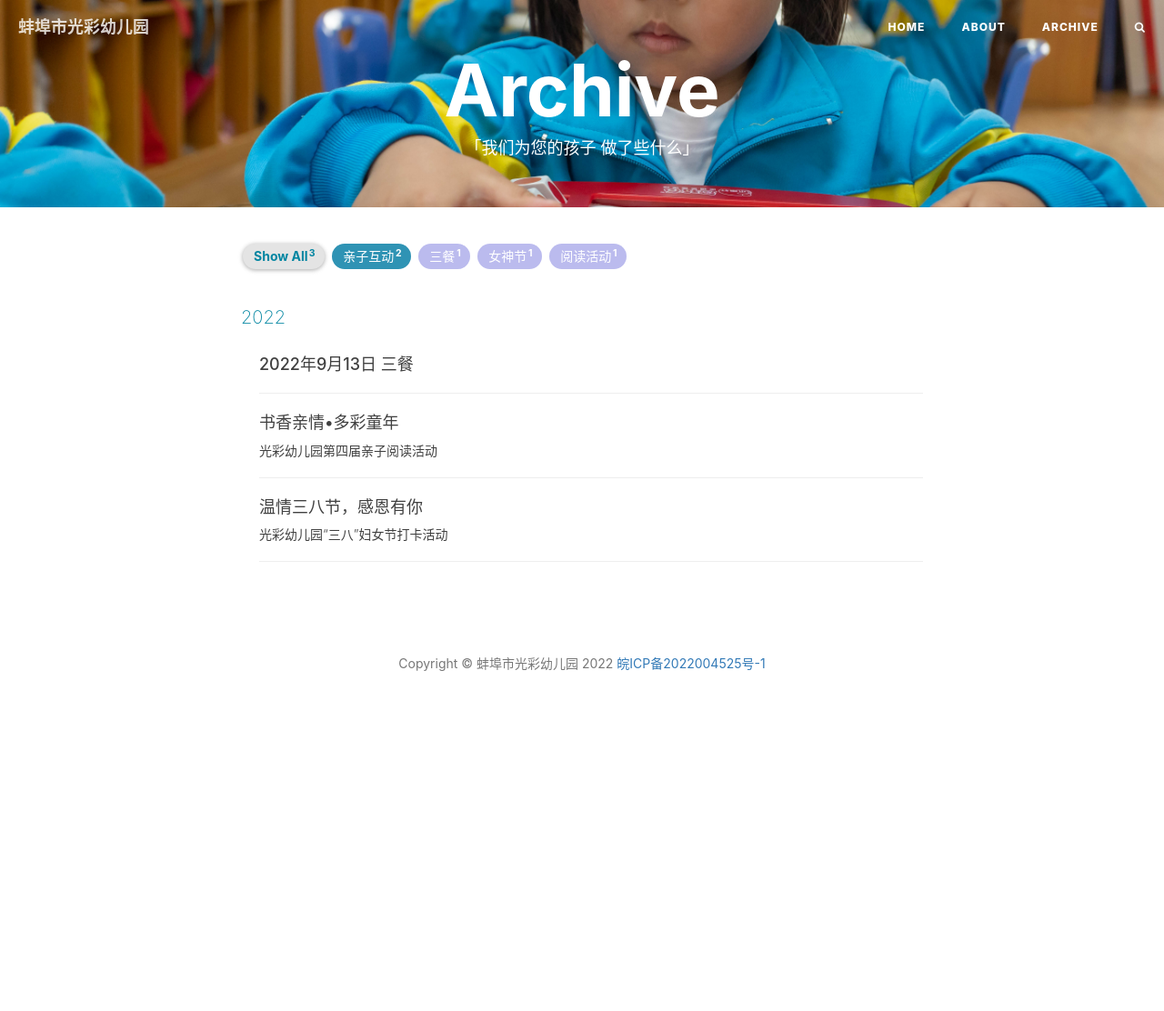
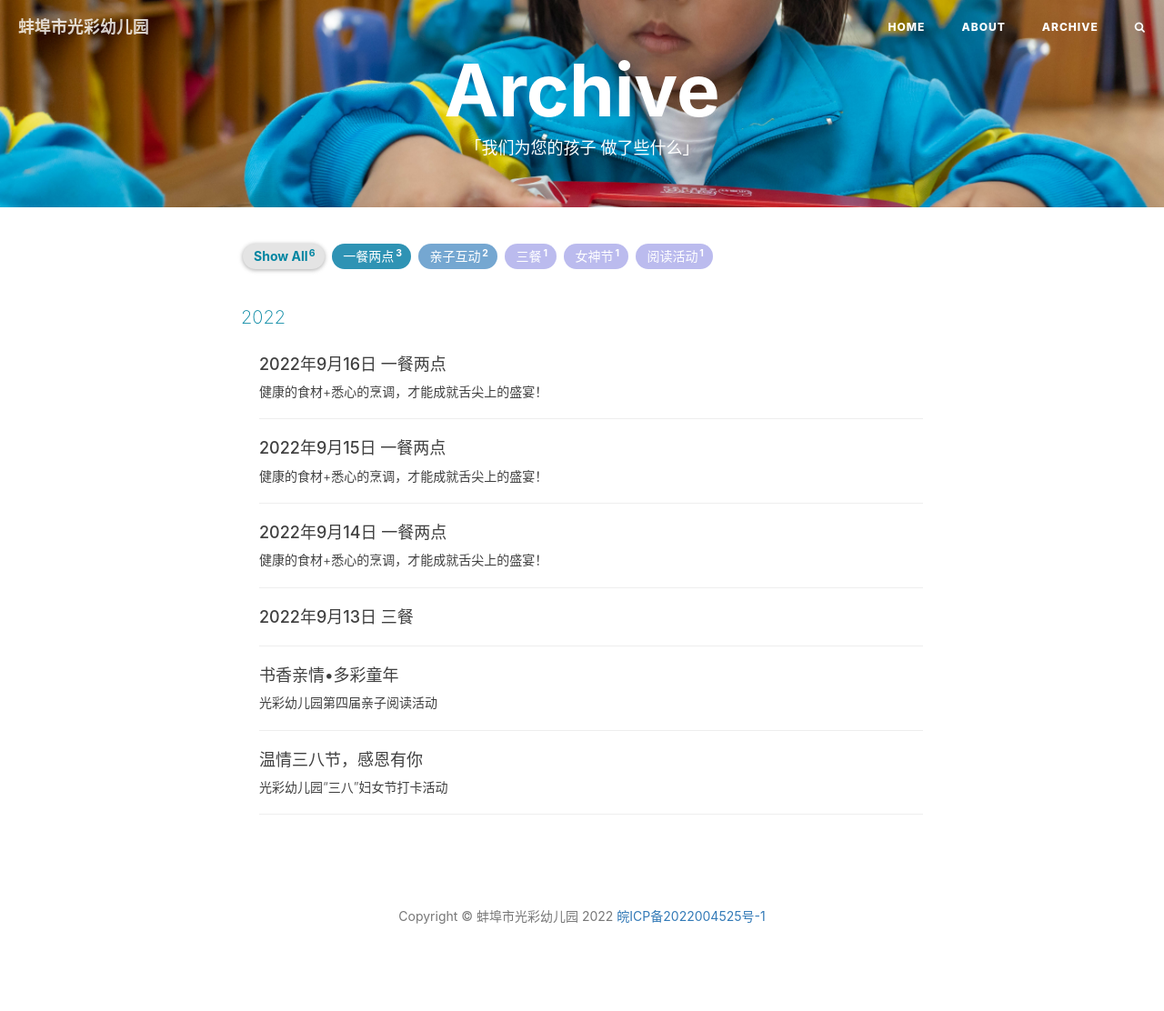
Before and after one commit to GeekEver/cn.bbsgcyey, a Jekyll site: the page built from archive.html, in a window 1280 px wide. Shown: the whole page at 91% size. Built offline with Jekyll 4.4.1, drawn with Linux system fonts in a browser that asks for light colours; nearby versions of some CDN libraries; comment, search, counter and statistics services are not loaded; before the commit the page ends 900 px from its top, so only the background shows below that.

```diff
--- a/_posts/2022-9-13-meals.md
+++ b/_posts/2022-9-13-meals.md
@@ -10,7 +10,7 @@ tags:
 ---
 > 看看小朋友们今天都吃了些什么呢？
 
-# 早餐
+# 早点
 
 小米粥，葱油小饼干
 
--- /dev/null
+++ b/_posts/2022-9-14-meals.md
@@ -0,0 +1,31 @@
+---
+layout:       post
+title:        "2022年9月14日 一餐两点"
+subtitle:	   健康的食材+悉心的烹调，才能成就舌尖上的盛宴！
+date:         2022-09-14 22:00:00
+author:       "光彩幼儿园"
+header-style: text
+catalog:      true
+tags:
+    - 一餐两点
+---
+
+>   看看小朋友们今天都吃了些什么呢？
+
+# 早点
+
+燕麦牛奶，小蛋糕
+
+![](img/in-post/meals/14b6b1e218f7e5243dca61a2f34ed0b2.jpeg)
+
+# 午餐
+
+火腿生瓜，西兰花炒鸡胸肉，青菜鸡蛋汤
+
+![](img/in-post/meals/fbe30acac29c45a177fe40293e792a10.jpeg)
+
+# 午点
+
+烧麦
+
+![](img/in-post/meals/661496c53d85fce5549383699868f836.jpeg)
--- /dev/null
+++ b/_posts/2022-9-15-meals.md
@@ -0,0 +1,31 @@
+---
+layout:       post
+title:        "2022年9月15日 一餐两点"
+subtitle:	   健康的食材+悉心的烹调，才能成就舌尖上的盛宴！
+date:         2022-09-15 22:00:00
+author:       "光彩幼儿园"
+header-style: text
+catalog:      true
+tags:
+    - 一餐两点
+---
+
+>   看看小朋友们今天都吃了些什么呢？
+
+# 早点
+
+豆奶，菠萝包
+
+![](img/in-post/meals/e3b370abaa8a4a095aa66f1dc29b0a6b.jpeg)
+
+# 午餐
+
+干锅包菜，肉末豆腐，紫菜鸡蛋汤
+
+![](img/in-post/meals/370290fbec209f55edfd90156aeb6047.jpeg)
+
+# 午点
+
+紫米八宝饭
+
+![](img/in-post/meals/8af2033a2f2e2b7c6e5b655577b66ae7.jpeg)
--- /dev/null
+++ b/_posts/2022-9-16-meals.md
@@ -0,0 +1,31 @@
+---
+layout:       post
+title:        "2022年9月16日 一餐两点"
+subtitle:	   健康的食材+悉心的烹调，才能成就舌尖上的盛宴！
+date:         2022-09-16 22:00:00
+author:       "光彩幼儿园"
+header-style: text
+catalog:      true
+tags:
+    - 一餐两点
+---
+
+>   看看小朋友们今天都吃了些什么呢？
+
+# 早点
+
+西红柿鸡蛋面
+
+![](img/in-post/meals/5b3bf65df196be55681087a6d3cd1b50.jpeg)
+
+# 午餐
+
+菌菇炒鸡蛋，酱香鸡腿，萝卜鸡蛋汤
+
+![](img/in-post/meals/d499f3f7759d72537b8ad51203b56d3e.jpeg)
+
+# 午点
+
+葱油花卷
+
+![](img/in-post/meals/6b470856ab75fc9b3eba1a231285ab03.jpeg)
```
Also changed, not shown: img/in-post/meals/14b6b1e218f7e5243dca61a2f34ed0b2.jpeg (added), img/in-post/meals/370290fbec209f55edfd90156aeb6047.jpeg (added), img/in-post/meals/5b3bf65df196be55681087a6d3cd1b50.jpeg (added), img/in-post/meals/661496c53d85fce5549383699868f836.jpeg (added), img/in-post/meals/6b470856ab75fc9b3eba1a231285ab03.jpeg (added), img/in-post/meals/8af2033a2f2e2b7c6e5b655577b66ae7.jpeg (added), img/in-post/meals/d499f3f7759d72537b8ad51203b56d3e.jpeg (added), img/in-post/meals/e3b370abaa8a4a095aa66f1dc29b0a6b.jpeg (added), img/in-post/meals/fbe30acac29c45a177fe40293e792a10.jpeg (added), 1 other file.
